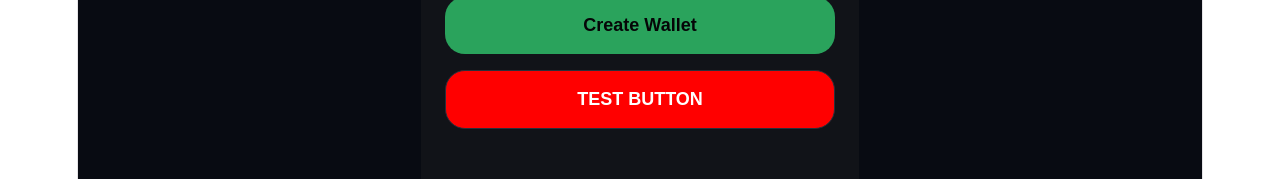
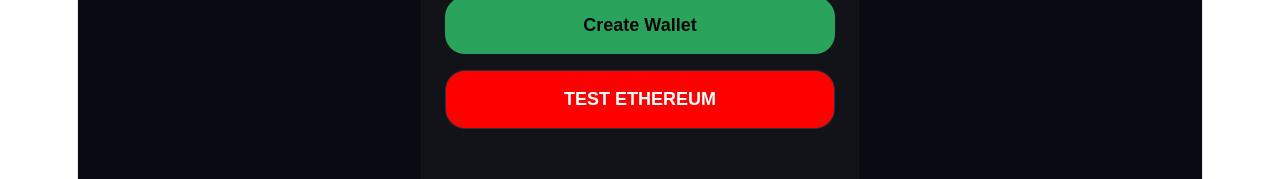
Before and after one commit to samircelik1-ui/my-dapp, a React (Vite) app: page / in a window 1280 px wide. Shown: the part 439-618 px from the top of the page. Built offline with nearby package versions, Linux system fonts and the light colour scheme.

Commit message:
test ethereum

```diff
--- a/src/App.jsx
+++ b/src/App.jsx
@@ -298,7 +298,13 @@
             </button>
 
             <button
-  onClick={() => alert("BUTTON WORKS")}
+  onClick={() => {
+    alert("CLICK");
+    alert(
+      "ethereum = " +
+      (window.ethereum ? "YES" : "NO")
+    );
+  }}
   style={{
     width: "100%",
     padding: 18,
@@ -314,7 +320,7 @@
     pointerEvents: "auto",
   }}
 >
-  TEST BUTTON
+  TEST ETHEREUM
 </button>
           </div>
         ) : showSend ? (
```
